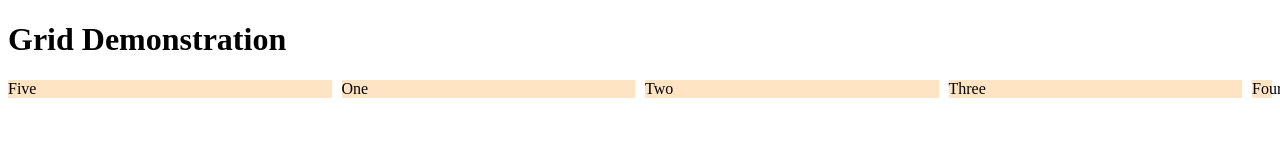
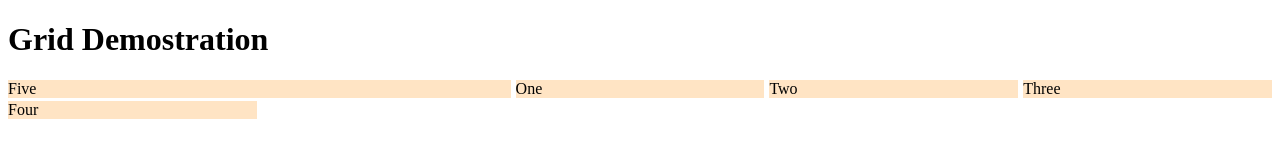
Before and after one commit to Konni-Chin-Wa/block-2-lecture-3, a plain HTML site: page Grid/Grid.html in a window 1280 px wide. Drawn offline with Linux system fonts and the light colour scheme.

Commit message:
grid updated

```diff
--- a/Grid/Grid.html
+++ b/Grid/Grid.html
@@ -3,11 +3,11 @@
 <head>
     <meta charset="UTF-8">
     <meta name="viewport" content="width=device-width, initial-scale=1.0">
-    <title>Grid Demonstration</title>
+    <title>Grid Demo</title>
     <link rel="stylesheet" type="text/css" href="../css/grid.css"/>
 </head>
 <body>
-    <h1>Grid Demonstration</h1>
+    <h1>Grid Demostration</h1>
     <div class="wrapper">
         <div>One</div>
         <div>Two</div>
--- a/css/grid.css
+++ b/css/grid.css
@@ -1,22 +1,18 @@
-.wrapper {
+.wrapper{
     display: grid;
-    /*grid-template-columns: 1fr 1fr 1fr; */
-   /* grid-template-columns: repeat(auto-fit, minmax(240px, 1fr)); */
-   grid-template-columns: 20px repeat(auto-fit, minmax(240px, 1fr)) 20px;
-    grid-column-gap: 10px;
-    grid-row-gap: 10px;
-    /*grid-gap: px for both (shortcut) */
+    grid-template-columns: repeat(auto-fit,minmax(240px,1fr));
+    grid-column-gap: 5px;
+    grid-row-gap: 3px;
 }
 
 .wrapper div{
     background-color:bisque;
 }
 
-/*since we named the id, can use #five directly */
+/* #five has been identified */
 #five {
-    grid-column-start: 1;
+    grid-column-start:1;
     grid-column-end: 3;
     grid-row-start: 1;
     grid-row-end: auto;
-
 }
```
Also changed, not shown: canyon-description/canyon.html (+7 -4 lines), index.html (+1 -0 lines), 1 other file.
